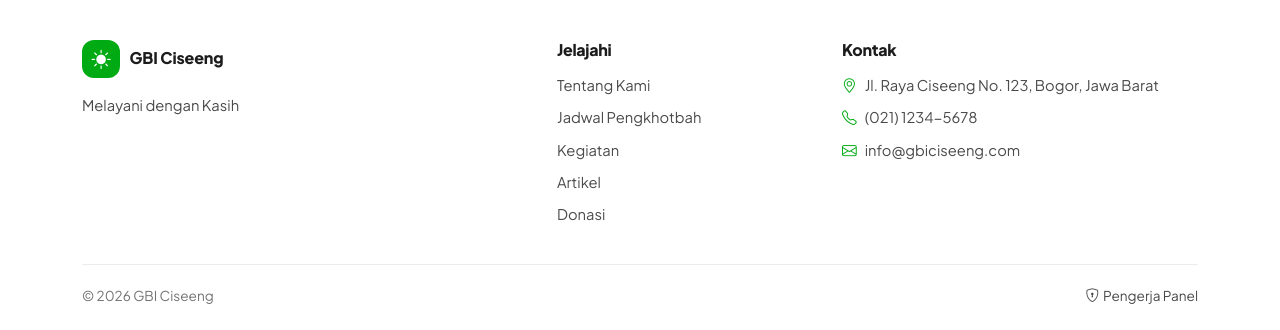
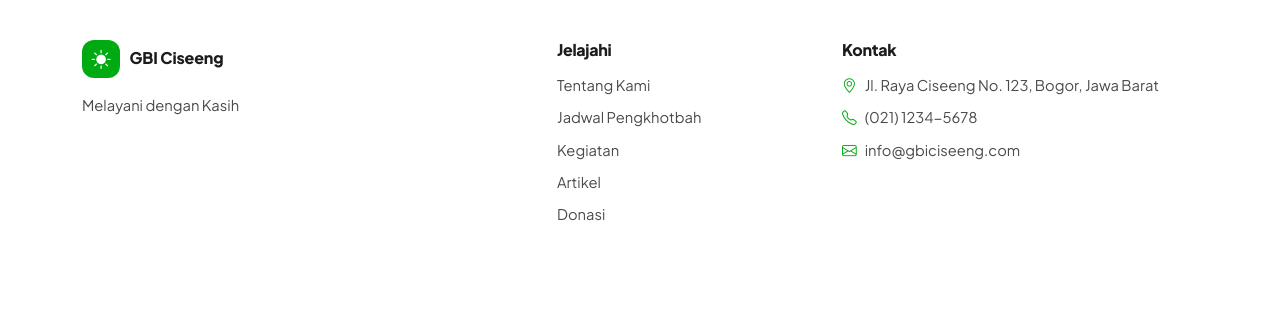
Before and after one commit to JonathanZefanya/SISEENG, a PHP site: page /siseeng/ in a window 1280 px wide. Shown: the part 2269-2599 px from the top of the page. After the commit the page ends 2490 px from the top, so only its background shows below. Run offline with PHP 8.4, Linux system fonts and the light colour scheme; data comes from the database, SQL or seed files in the repository; data that the repository does not hold is empty; some libraries are stand-ins or nearby versions.

Commit message:
fix: Comment out copyright section in footer for future reference

```diff
--- a/views/layouts/public.php
+++ b/views/layouts/public.php
@@ -167,14 +167,14 @@ foreach ($bnItems as $i => $item) {
                 </div>
             </div>
 
-            <div class="copyright d-flex flex-column flex-md-row justify-content-between gap-2">
+            <!-- <div class="copyright d-flex flex-column flex-md-row justify-content-between gap-2">
                 <span>&copy; <?= date('Y') ?> <?= e($siteName) ?></span>
                 <?php if (isLoggedIn()): ?>
                     <a href="<?= url('admin/dashboard') ?>"><i class="bi bi-person-circle me-1"></i><?= e(auth('name')) ?></a>
                 <?php else: ?>
                     <a href="<?= url('auth/login') ?>"><i class="bi bi-shield-lock me-1"></i>Pengerja Panel</a>
                 <?php endif; ?>
-            </div>
+            </div> -->
         </div>
     </footer>
 
```
